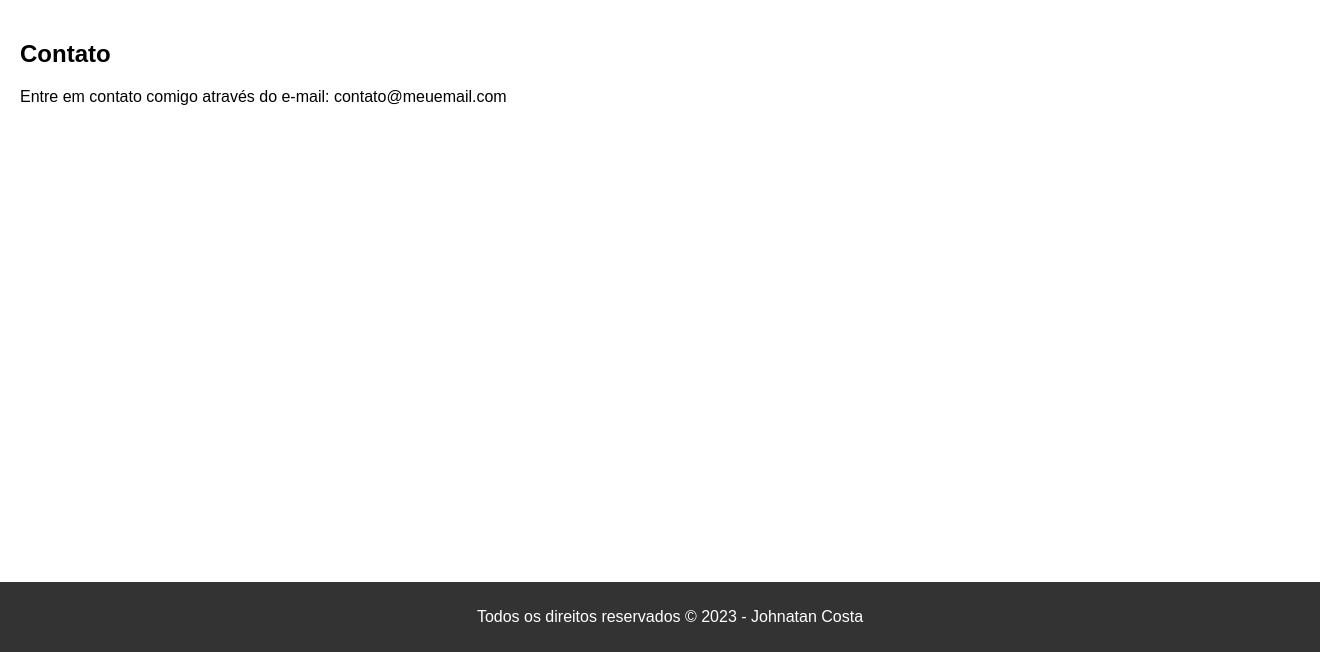
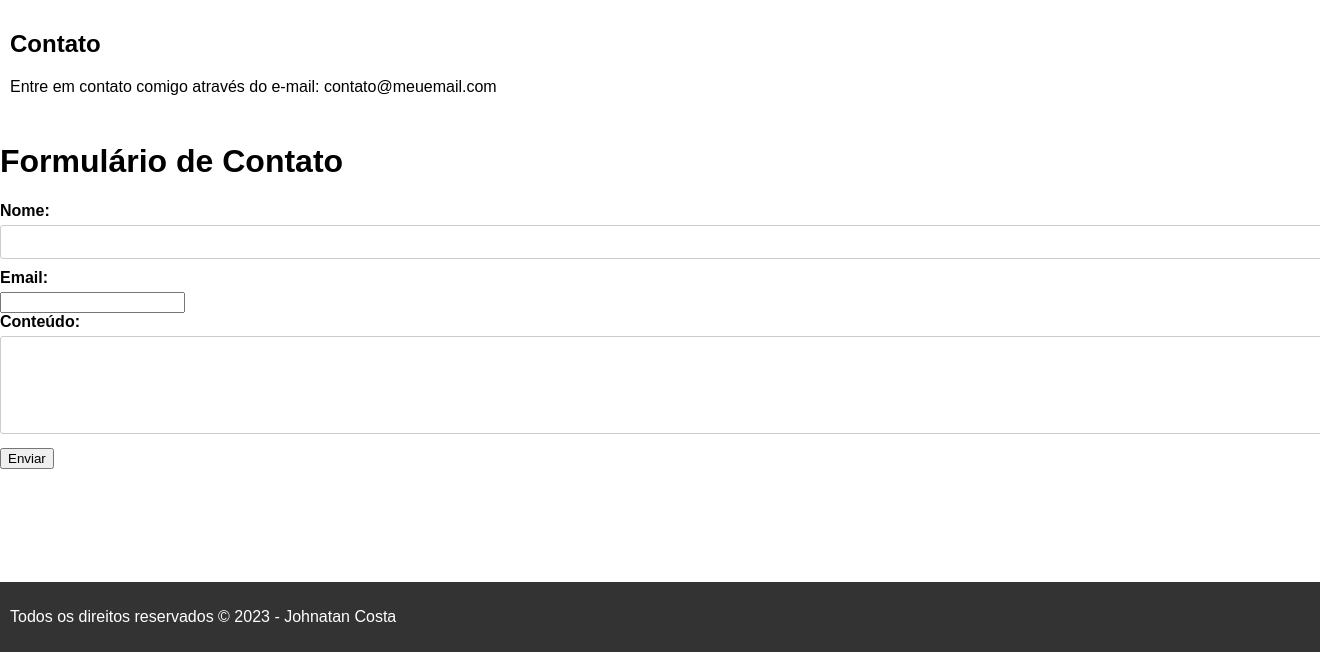
Before and after one commit to JohnatanCsta/MEUPROJETO, a Flask app: page /contato in a window 1320 px wide; the page is wider, and only the part inside the window is pictured. Shown: the part 148-800 px from the top of that part. Run offline with Flask 3, Linux system fonts and the light colour scheme.

Commit message:
Formulário

```diff
--- a/app/static/css/style.css
+++ b/app/static/css/style.css
@@ -28,15 +28,39 @@ body {
   }
 
   section {
-    padding: 20px;
+    padding: 10px;
   }
 
   footer {
     background-color: #333;
     color: #fff;
-    text-align: center;
+    text-align: space-around;
     padding: 10px;
     position: absolute;
     bottom: 0;
     width: 100%;
   }
+  .form-container {
+    width: 300px;
+    max-height: 400px; /* Defina a altura máxima para habilitar a rolagem */
+    overflow-y: auto; /* Habilita a rolagem vertical quando o conteúdo exceder a altura */
+    border: 1px solid #ccc;
+    padding: 20px;
+    border-radius: 5px;
+}
+
+label {
+    display: block;
+    margin-bottom: 5px;
+    font-weight: bold;
+}
+
+input[type="text"],
+textarea {
+    width: 100%;
+    padding: 8px;
+    margin-bottom: 10px;
+    border: 1px solid #ccc;
+    border-radius: 3px;
+    font-size: 14px;
+}
--- a/app/templates/contato.html
+++ b/app/templates/contato.html
@@ -5,4 +5,23 @@
     <h2>Contato</h2>
     <p>Entre em contato comigo através do e-mail: contato@meuemail.com</p>
   </section>
+<h1>Formulário de Contato</h1>
+<form action="#" method="post">
+    <label for="nome">Nome:</label>
+    <input type="text" id="nome" name="nome" required>
+
+    <br>
+
+    <label for="email">Email:</label>
+    <input type="email" id="email" name="email" required>
+
+    <br>
+
+    <label for="conteudo">Conteúdo:</label>
+    <textarea id="conteudo" name="conteudo" rows="5" required></textarea>
+
+    <br>
+
+    <input type="submit" value="Enviar">
+</form>
 {% endblock %}
```
